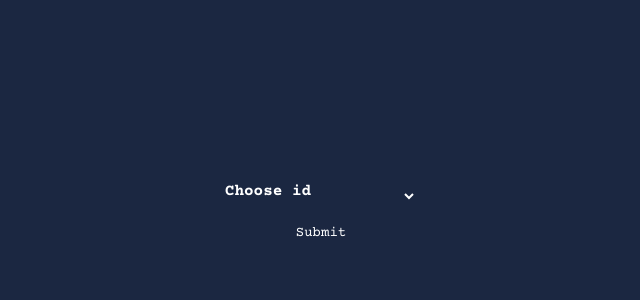
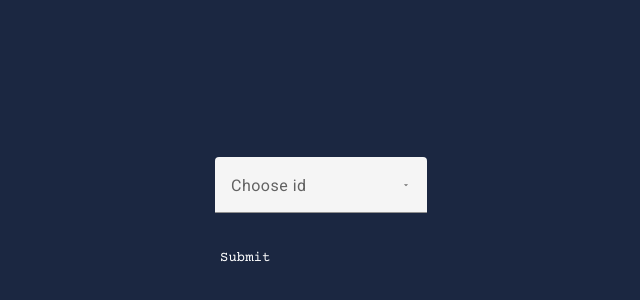
Before and after one commit to Bjoref/angular-chess, an Angular app: page / in a window 1280 px wide. Shown: the part 186-486 px from the top of the page, without its empty margins (319-959 px from the left). Built offline with nearby package versions, Linux system fonts and the light colour scheme.

Commit message:
dev add mat-select

```diff
--- a/src/app/app.component.html
+++ b/src/app/app.component.html
@@ -1,6 +1,7 @@
 <div class="app-container">
-  <router-outlet *ngIf="showContentAfterLoad"></router-outlet>
-  <div class="logo" *ngIf="!showContentAfterLoad">
+  <router-outlet></router-outlet>
+  <!-- <router-outlet *ngIf="showContentAfterLoad"></router-outlet> -->
+  <!-- <div class="logo" *ngIf="!showContentAfterLoad">
     <img class="logo__img" src="assets/images/logo.png" alt="">
-  </div>
+  </div> -->
 </div>
--- a/src/app/components/login-page/login-page.component.html
+++ b/src/app/components/login-page/login-page.component.html
@@ -1,10 +1,14 @@
-<form (ngSubmit)="onSubmit($event)" [formGroup]="form">
-  <div class="form-group">
-    <label for="userId">Choose id</label>
-    <select id="userId" name="side" formControlName="id" required>
-      <option value="1">1 — black</option>
-      <option value="2">2 — white</option>
-    </select>
+<form (submit)="onSubmit($event)" [formGroup]="form" class="login-page__form">
+  <div class="form-group login-page__form-group">
+    <ui-select
+      formControlName="id"
+      [labelText]="'Choose id'"
+      [values]="[{id: '1', text: '1 — black'}, {id: '2', text: '2 — white'}]"
+      [isDisabled]="true"
+    ></ui-select>
   </div>
-  <button type="submit">Submit</button>
+  <ui-button
+    inputType="submit"
+    buttonText="Submit"></ui-button>
+  <!-- <button type="submit">Submit</button> -->
 </form>
--- a/src/app/components/login-page/login-page.component.scss
+++ b/src/app/components/login-page/login-page.component.scss
@@ -1,25 +1,12 @@
-form {
+.login-page {
+  &__form {
     display: flex;
     flex-direction: column;
     gap: 10px;
-}
 
-label {
-  font-weight: bold;
-}
-
-input,
-select,
-button {
-  padding: 5px;
-  font-size: 14px;
-}
-
-button {
-  cursor: pointer;
-}
-
-.form-group {
+    &-group {
       display: flex;
       justify-content: space-between;
     }
+  }
+}
--- a/src/app/components/login-page/login-page.component.ts
+++ b/src/app/components/login-page/login-page.component.ts
@@ -3,13 +3,15 @@ import { Router } from '@angular/router';
 import { FormBuilder, FormGroup, FormsModule, ReactiveFormsModule } from '@angular/forms';
 import { UserService } from '../../services/user-service.service';
 import { GameService } from '../../services/game.service';
+import { UiSelectComponent } from '../ui/ui-select/ui-select.component';
+import { UiButtonComponent } from '../ui/ui-button/ui-button.component';
 
 @Component({
   selector: 'app-login-page',
   standalone: true,
-  imports: [FormsModule, ReactiveFormsModule],
+  imports: [FormsModule, ReactiveFormsModule, UiSelectComponent, UiButtonComponent],
   templateUrl: './login-page.component.html',
-  styleUrl: './login-page.component.scss',
+  styleUrls: ['./login-page.component.scss'],
 })
 export class LoginPageComponent {
   @Output() userId: EventEmitter<string> = new EventEmitter<string>();
@@ -17,7 +19,7 @@ export class LoginPageComponent {
 
   constructor(private router: Router, private userService: UserService, private fb: FormBuilder, private gameService: GameService) {
     this.form = this.fb.group({
-      id: ''
+      id: [{value: '', disabled: false}]  // Управление состоянием disabled здесь
     });
   }
 
--- /dev/null
+++ b/src/app/components/ui/ui-button/ui-button.component.html
@@ -0,0 +1 @@
+<button [type]="inputType">{{ buttonText }}</button>
--- /dev/null
+++ b/src/app/components/ui/ui-button/ui-button.component.scss
@@ -0,0 +1,5 @@
+button {
+  padding: 5px;
+  font-size: 14px;
+  cursor: pointer;
+}
--- a/src/app/components/ui/ui-select/ui-select.component.html
+++ b/src/app/components/ui/ui-select/ui-select.component.html
@@ -1,14 +1,16 @@
-<label [for]="userId"> {{ labelText }}</label>
-<select
-    [id]="userId"
-    [name]="selectName"
-    [formControlName]="formControlName"
-    [attr.required]="isRequired ? true : false"
-    [attr.disabled]="isDisabled ? true : false"
-    >
+<!-- ui-select.component.html -->
+<div class="ui-select">
+  <mat-form-field>
+    <mat-label class="ui-select__label">{{ labelText }}</mat-label>
+    <mat-select
+      [value]="value"
+      [required]="isRequired"
+      [disabled]="isDisabled"
+      (selectionChange)="onSelectChange($event.value)"
+      class="ui-select__select">
         <ng-container *ngFor="let value of values">
-            <option [value]="value.id">{{ value.text }}</option>
+          <mat-option class="ui-select__options" [value]="value.id">{{ value.text }}</mat-option>
         </ng-container>
-        <!-- <option value="1">1 — black</option>
-        <option value="2">2 — white</option> -->
-</select>
+    </mat-select>
+  </mat-form-field>
+</div>
--- a/src/app/components/ui/ui-select/ui-select.component.scss
+++ b/src/app/components/ui/ui-select/ui-select.component.scss
@@ -0,0 +1,6 @@
+.ui-select {
+    display: flex;
+    flex-direction: column;
+    align-items: center;
+    gap: 20px
+}
--- a/src/app/components/ui/ui-select/ui-select.component.ts
+++ b/src/app/components/ui/ui-select/ui-select.component.ts
@@ -1,20 +1,68 @@
-import { Component, Input } from '@angular/core';
+import { Component, Input, forwardRef } from '@angular/core';
+import { ControlValueAccessor, NG_VALUE_ACCESSOR } from '@angular/forms';
 import { SelectValue } from '../../../models/ui';
+import { CommonModule } from '@angular/common';
+import { FormsModule, ReactiveFormsModule } from '@angular/forms';
+import { MatInputModule } from '@angular/material/input';
+import { MatSelectModule } from '@angular/material/select';
+import { MatFormFieldModule } from '@angular/material/form-field';
+import { MatCheckboxModule } from '@angular/material/checkbox';
 
 @Component({
-  selector: 'app-ui-select',
+  selector: 'ui-select',
   standalone: true,
-  imports: [],
+  imports: [
+    CommonModule,
+    ReactiveFormsModule,
+    MatCheckboxModule,
+    FormsModule,
+    MatFormFieldModule,
+    MatSelectModule,
+    MatInputModule,
+  ],
   templateUrl: './ui-select.component.html',
-  styleUrl: './ui-select.component.scss'
+  styleUrls: ['./ui-select.component.scss'],
+  providers: [
+    {
+      provide: NG_VALUE_ACCESSOR,
+      useExisting: forwardRef(() => UiSelectComponent),
+      multi: true
+    }
+  ]
 })
-export class UiSelectComponent {
-  @Input() userId: string = '';
-  @Input() selectName: string = '';
-  @Input() formControlName: string = '';
+
+export class UiSelectComponent implements ControlValueAccessor {
   @Input() labelText: string = '';
   @Input() isRequired: boolean = false;
   @Input() isDisabled: boolean = false;
   @Input() values: SelectValue[] = [];
 
+  private onChange: (value: string) => void = () => {};
+  private onTouched: () => void = () => {};
+
+  public value: string = '';
+
+  writeValue(value: string): void {
+    if (value) {
+      this.value = value;
+    }
+  }
+
+  registerOnChange(fn: (value: string) => void): void {
+    this.onChange = fn;
+  }
+
+  registerOnTouched(fn: () => void): void {
+    this.onTouched = fn;
+  }
+
+  setDisabledState(isDisabled: boolean): void {
+    this.isDisabled = isDisabled;
+  }
+
+  onSelectChange(value: string): void {
+    this.value = value;
+    this.onChange(value);
+    this.onTouched();
+  }
 }
```
Also changed, not shown: src/app/components/ui/ui-button/ui-button.component.ts (added, +13 -0 lines). Lines whose indentation alone changed are shown as unchanged.
